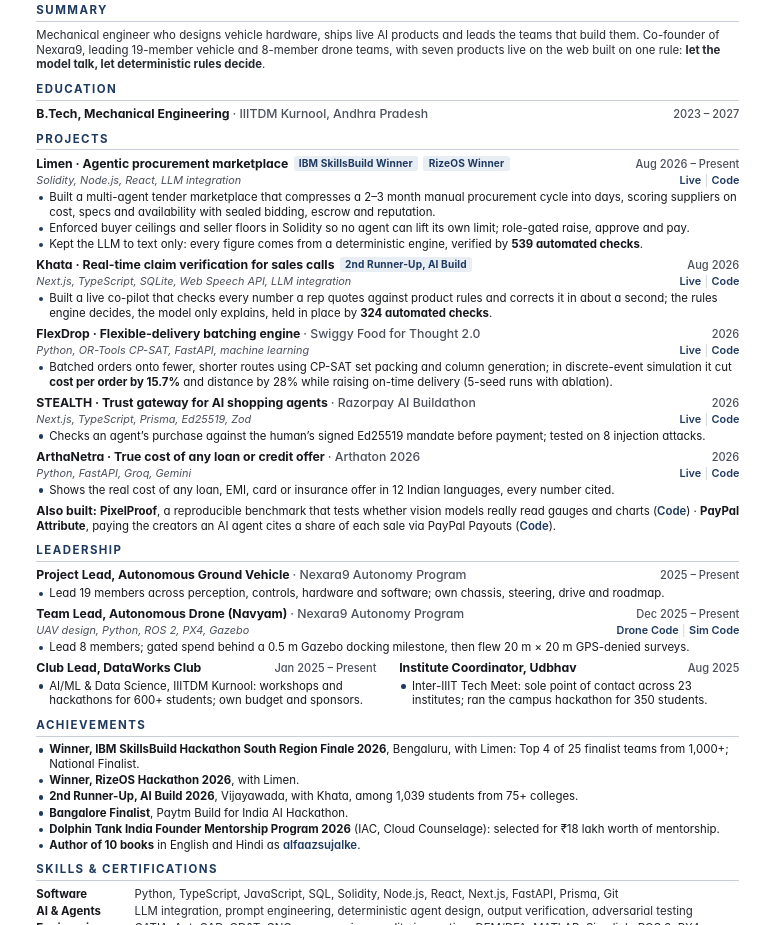
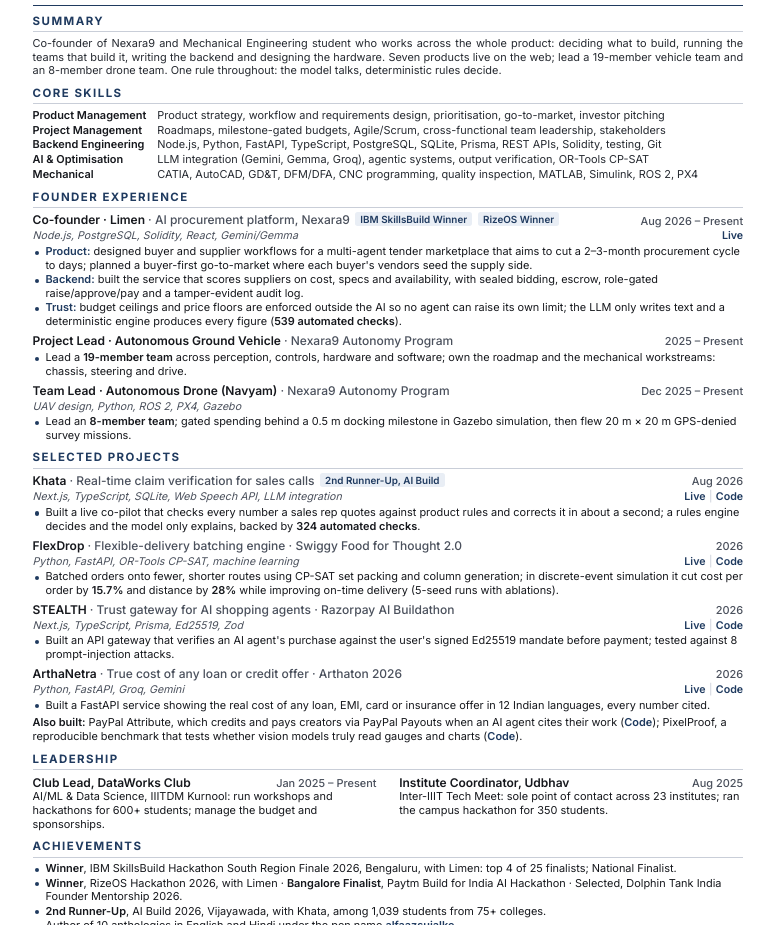
Before and after one commit to sujal128005/sujalnegi.github.io, a plain HTML site: page _resume/resume.html in a window 1280 px wide. Shown: the part 100-1025 px from the top of the page, without its empty margins (9-783 px from the left). Drawn offline with Linux system fonts and the light colour scheme.

Commit message:
Rebuild résumé as a one-page founder résumé; fix links
Résumé now covers product management, project management, backend
engineering and mechanical design, with a Core Skills grid and a
Founder Experience section. Corrects the LinkedIn URL to /in/sujal128005,
drops links to private repos, and bundles Inter so the PDF builds the
same anywhere. Removes the Limen 'Code' link on the home page (repo is
now private) and updates the /resume link-preview text.

Co-Authored-By: Claude Opus 5.5 <noreply@anthropic.com>
Claude-Session: https://claude.ai/code/session_0138dvwpQtLupDeucAusEC4w

```diff
--- a/_resume/resume.html
+++ b/_resume/resume.html
@@ -2,58 +2,60 @@
 <html lang="en">
 <head>
 <meta charset="utf-8">
-<title>Sujal Negi · Résumé</title>
+<title>Sujal Negi</title>
 <style>
+  @font-face { font-family: "Inter"; font-weight: 400; src: url("fonts/inter-latin-400-normal.woff2") format("woff2"); }
+  @font-face { font-family: "Inter"; font-weight: 500; src: url("fonts/inter-latin-500-normal.woff2") format("woff2"); }
+  @font-face { font-family: "Inter"; font-weight: 600; src: url("fonts/inter-latin-600-normal.woff2") format("woff2"); }
+  @font-face { font-family: "Inter"; font-weight: 700; src: url("fonts/inter-latin-700-normal.woff2") format("woff2"); }
   @page { size: A4; margin: 0; }
   * { box-sizing: border-box; margin: 0; padding: 0; }
   :root { --ink: #16181d; --muted: #4a505c; --accent: #1f3a5f; --rule: #c9ced8; }
   html { -webkit-print-color-adjust: exact; print-color-adjust: exact; }
   body {
     font-family: "Inter", "Liberation Sans", Arial, sans-serif;
-    font-size: 8.55pt; line-height: 1.3; color: var(--ink); background: #fff;
-    width: 210mm; height: 297mm; padding: 9mm 12mm 8mm;
-    font-feature-settings: "tnum" 0, "cv11" 1;
+    font-size: 8.2pt; line-height: 1.25; color: var(--ink); background: #fff;
+    width: 210mm; height: 297mm; padding: 8mm 11mm 7mm;
   }
   a { color: inherit; text-decoration: none; }
 
-  header { display: flex; justify-content: space-between; align-items: flex-end; gap: 6mm;
-           padding-bottom: 2.4mm; border-bottom: 1.3pt solid var(--accent); }
+  header { text-align: center; padding-bottom: 2.2mm; border-bottom: 1.3pt solid var(--accent); }
   h1 { font-size: 21pt; font-weight: 700; letter-spacing: -0.4pt; line-height: 1; color: var(--accent); }
-  .tagline { margin-top: 1.5mm; white-space: nowrap; font-size: 9.2pt; font-weight: 500; color: var(--muted); }
-  .contact { text-align: right; font-size: 8.3pt; line-height: 1.45; color: var(--muted); }
-  .contact b { color: var(--ink); font-weight: 600; }
-  .contact .sep { color: var(--rule); padding: 0 1.2mm; }
+  .tagline { margin-top: 1.4mm; font-size: 9pt; font-weight: 500; color: var(--muted); }
+  .contact { margin-top: 1.3mm; font-size: 8.1pt; color: var(--muted); }
+  .contact a { color: var(--accent); }
+  .contact .sep { color: var(--rule); padding: 0 1.6mm; }
 
-  section { margin-top: 2.5mm; }
+  section { margin-top: 2.1mm; }
   h2 { font-size: 8.6pt; font-weight: 700; letter-spacing: 1.1pt; text-transform: uppercase; color: var(--accent);
-       padding-bottom: 0.8mm; border-bottom: 0.6pt solid var(--rule); margin-bottom: 1.5mm; }
-  .summary { color: #262a31; }
+       padding-bottom: 0.8mm; border-bottom: 0.6pt solid var(--rule); margin-bottom: 1.2mm; }
+  .summary { color: #262a31; text-align: justify; }
 
-  .item { margin-top: 1.4mm; }
+  .item { margin-top: 1.2mm; }
   .item:first-of-type { margin-top: 0; }
   .row { display: flex; justify-content: space-between; align-items: baseline; gap: 4mm; }
-  .title { font-weight: 650; font-size: 9.2pt; }
+  .title { font-weight: 600; font-size: 9pt; }
   .title .role { font-weight: 500; color: var(--muted); }
-  .when { font-size: 8.3pt; color: var(--muted); white-space: nowrap; font-weight: 500; }
-  .meta { display: flex; justify-content: space-between; gap: 4mm; font-size: 8.15pt; color: var(--muted); margin-top: 0.3mm; }
+  .when { font-size: 8.2pt; color: var(--muted); white-space: nowrap; font-weight: 500; }
+  .meta { display: flex; justify-content: space-between; gap: 4mm; font-size: 8pt; color: var(--muted); margin-top: 0.3mm; }
   .stack { font-style: italic; }
   .links a { color: var(--accent); font-weight: 600; }
   .links .sep { color: var(--rule); padding: 0 0.9mm; }
-  .award { display: inline-block; font-size: 7.6pt; font-weight: 650; color: var(--accent); background: #e9eef5;
-           border-radius: 2pt; padding: 0.2mm 1.4mm; margin-left: 1.4mm; vertical-align: 1pt; letter-spacing: 0.1pt; }
+  .award { display: inline-block; font-size: 7.4pt; font-weight: 600; color: var(--accent); background: #e9eef5;
+           border-radius: 2pt; padding: 0.2mm 1.4mm; margin-left: 1.4mm; vertical-align: 1pt; }
+  .tag { font-weight: 600; color: var(--accent); }
 
-  ul { list-style: none; margin-top: 0.7mm; }
-  li { position: relative; padding-left: 3.4mm; margin-top: 0.35mm; }
-  li::before { content: ""; position: absolute; left: 0.6mm; top: 1.55mm; width: 1.15mm; height: 1.15mm;
+  ul { list-style: none; margin-top: 0.6mm; }
+  li { position: relative; padding-left: 3.4mm; margin-top: 0.2mm; }
+  li::before { content: ""; position: absolute; left: 0.6mm; top: 1.5mm; width: 1.1mm; height: 1.1mm;
                border-radius: 50%; background: var(--accent); }
-  b, strong { font-weight: 650; }
+  b { font-weight: 600; }
 
-  .grid2 .item { margin-top: 1.4mm; }
+  .skills { display: grid; grid-template-columns: 31mm 1fr; row-gap: 0.3mm; column-gap: 2mm; }
+  .skills dt { font-weight: 600; }
+  .skills dd { color: #262a31; }
   .grid2 { display: grid; grid-template-columns: 1fr 1fr; column-gap: 6mm; }
-  .ach { display: grid; grid-template-columns: 1fr 1fr; column-gap: 6mm; }
-  .skills { display: grid; grid-template-columns: 24mm 1fr; row-gap: 0.6mm; column-gap: 2mm; }
-  .skills dt { font-weight: 650; }
-  .skills dd { color: #262a31; }
+  .also { margin-top: 1.1mm; }
 </style>
 </head>
 <body>
@@ -61,150 +63,138 @@
 <header>
   <div>
     <h1>Sujal Negi</h1>
-    <p class="tagline">Mechanical Engineer · AI Product Builder · Co-founder, Nexara9</p>
+    <p class="tagline">Founder · Product &amp; Project Management · Backend Engineering · Mechanical Design</p>
   </div>
-  <div class="contact">
-    <div><a href="mailto:offsujal128005@gmail.com"><b>offsujal128005@gmail.com</b></a><span class="sep">|</span>+91 78076 09929</div>
-    <div><a href="https://sujalnegi.tech">sujalnegi.tech</a><span class="sep">|</span><a href="https://nexara9.me">nexara9.me</a></div>
-    <div><a href="https://github.com/sujal128005">github.com/sujal128005</a><span class="sep">|</span><a href="https://linkedin.com/in/sujalnegi128005">linkedin.com/in/sujalnegi128005</a></div>
-  </div>
+  <div class="contact"><a href="mailto:offsujal128005@gmail.com">offsujal128005@gmail.com</a><span class="sep">|</span><a href="tel:+917807609929">+91 78076 09929</a><span class="sep">|</span><a href="https://sujalnegi.tech">sujalnegi.tech</a><span class="sep">|</span><a href="https://nexara9.me">nexara9.me</a><span class="sep">|</span><a href="https://github.com/sujal128005">github.com/sujal128005</a><span class="sep">|</span><a href="https://www.linkedin.com/in/sujal128005/">linkedin.com/in/sujal128005</a></div>
 </header>
 
 <section>
   <h2>Summary</h2>
-  <p class="summary">Mechanical engineer who designs vehicle hardware, ships live AI products and leads the teams that build them. Co-founder of Nexara9, leading 19-member vehicle and 8-member drone teams, with seven products live on the web built on one rule: <b>let the model talk, let deterministic rules decide</b>.</p>
+  <p class="summary">Co-founder of Nexara9 and Mechanical Engineering student who works across the whole product: deciding what to build, running the teams that build it, writing the backend and designing the hardware. Seven products live on the web; lead a 19-member vehicle team and an 8-member drone team. One rule throughout: the model talks, deterministic rules decide.</p>
 </section>
 
 <section>
-  <h2>Education</h2>
-  <div class="row">
-    <span class="title">B.Tech, Mechanical Engineering <span class="role">· IIITDM Kurnool, Andhra Pradesh</span></span>
-    <span class="when">2023 – 2027</span>
-  </div>
+  <h2>Core Skills</h2>
+  <dl class="skills">
+    <dt>Product Management</dt><dd>Product strategy, workflow and requirements design, prioritisation, go-to-market, investor pitching</dd>
+    <dt>Project Management</dt><dd>Roadmaps, milestone-gated budgets, Agile/Scrum, cross-functional team leadership, stakeholders</dd>
+    <dt>Backend Engineering</dt><dd>Node.js, Python, FastAPI, TypeScript, PostgreSQL, SQLite, Prisma, REST APIs, Solidity, testing, Git</dd>
+    <dt>AI &amp; Optimisation</dt><dd>LLM integration (Gemini, Gemma, Groq), agentic systems, output verification, OR-Tools CP-SAT</dd>
+    <dt>Mechanical</dt><dd>CATIA, AutoCAD, GD&amp;T, DFM/DFA, CNC programming, quality inspection, MATLAB, Simulink, ROS 2, PX4</dd>
+  </dl>
 </section>
 
 <section>
-  <h2>Projects</h2>
+  <h2>Founder Experience</h2>
 
   <div class="item">
     <div class="row">
-      <span class="title">Limen · Agentic procurement marketplace<span class="award">IBM SkillsBuild Winner</span><span class="award">RizeOS Winner</span></span>
+      <span class="title">Co-founder · Limen <span class="role">· AI procurement platform, Nexara9</span><span class="award">IBM SkillsBuild Winner</span><span class="award">RizeOS Winner</span></span>
       <span class="when">Aug 2026 – Present</span>
     </div>
-    <div class="meta"><span class="stack">Solidity, Node.js, React, LLM integration</span><span class="links"><a href="https://limen-peqe.onrender.com">Live</a><span class="sep">|</span><a href="https://github.com/sujal128005/limen">Code</a></span></div>
+    <div class="meta"><span class="stack">Node.js, PostgreSQL, Solidity, React, Gemini/Gemma</span><span class="links"><a href="https://limen-peqe.onrender.com">Live</a></span></div>
     <ul>
-      <li>Built a multi-agent tender marketplace that compresses a 2–3 month manual procurement cycle into days, scoring suppliers on cost, specs and availability with sealed bidding, escrow and reputation.</li>
-      <li>Enforced buyer ceilings and seller floors in Solidity so no agent can lift its own limit; role-gated raise, approve and pay.</li>
-      <li>Kept the LLM to text only: every figure comes from a deterministic engine, verified by <b>539 automated checks</b>.</li>
+      <li><span class="tag">Product:</span> designed buyer and supplier workflows for a multi-agent tender marketplace that aims to cut a 2–3-month procurement cycle to days; planned a buyer-first go-to-market where each buyer's vendors seed the supply side.</li>
+      <li><span class="tag">Backend:</span> built the service that scores suppliers on cost, specs and availability, with sealed bidding, escrow, role-gated raise/approve/pay and a tamper-evident audit log.</li>
+      <li><span class="tag">Trust:</span> budget ceilings and price floors are enforced outside the AI so no agent can raise its own limit; the LLM only writes text and a deterministic engine produces every figure (<b>539 automated checks</b>).</li>
     </ul>
   </div>
 
   <div class="item">
     <div class="row">
-      <span class="title">Khata · Real-time claim verification for sales calls<span class="award">2nd Runner-Up, AI Build</span></span>
-      <span class="when">Aug 2026</span>
+      <span class="title">Project Lead · Autonomous Ground Vehicle <span class="role">· Nexara9 Autonomy Program</span></span>
+      <span class="when">2025 – Present</span>
     </div>
-    <div class="meta"><span class="stack">Next.js, TypeScript, SQLite, Web Speech API, LLM integration</span><span class="links"><a href="https://khata-avs8.onrender.com/login">Live</a><span class="sep">|</span><a href="https://github.com/sujal128005/khata">Code</a></span></div>
     <ul>
-      <li>Built a live co-pilot that checks every number a rep quotes against product rules and corrects it in about a second; the rules engine decides, the model only explains, held in place by <b>324 automated checks</b>.</li>
+      <li>Lead a <b>19-member team</b> across perception, controls, hardware and software; own the roadmap and the mechanical workstreams: chassis, steering and drive.</li>
     </ul>
   </div>
 
   <div class="item">
     <div class="row">
-      <span class="title">FlexDrop · Flexible-delivery batching engine <span class="role">· Swiggy Food for Thought 2.0</span></span>
-      <span class="when">2026</span>
+      <span class="title">Team Lead · Autonomous Drone (Navyam) <span class="role">· Nexara9 Autonomy Program</span></span>
+      <span class="when">Dec 2025 – Present</span>
     </div>
-    <div class="meta"><span class="stack">Python, OR-Tools CP-SAT, FastAPI, machine learning</span><span class="links"><a href="https://flexdrop.onrender.com/app/">Live</a><span class="sep">|</span><a href="https://github.com/sujal128005/FlexDrop">Code</a></span></div>
+    <div class="meta"><span class="stack">UAV design, Python, ROS 2, PX4, Gazebo</span></div>
     <ul>
-      <li>Batched orders onto fewer, shorter routes using CP-SAT set packing and column generation; in discrete-event simulation it cut <b>cost per order by 15.7%</b> and distance by 28% while raising on-time delivery (5-seed runs with ablation).</li>
+      <li>Lead an <b>8-member team</b>; gated spending behind a 0.5 m docking milestone in Gazebo simulation, then flew 20 m × 20 m GPS-denied survey missions.</li>
     </ul>
+  </div>
+</section>
+
+<section>
+  <h2>Selected Projects</h2>
+
+  <div class="item">
+    <div class="row">
+      <span class="title">Khata <span class="role">· Real-time claim verification for sales calls</span><span class="award">2nd Runner-Up, AI Build</span></span>
+      <span class="when">Aug 2026</span>
+    </div>
+    <div class="meta"><span class="stack">Next.js, TypeScript, SQLite, Web Speech API, LLM integration</span><span class="links"><a href="https://khata-avs8.onrender.com/login">Live</a><span class="sep">|</span><a href="https://github.com/sujal128005/khata">Code</a></span></div>
+    <ul><li>Built a live co-pilot that checks every number a sales rep quotes against product rules and corrects it in about a second; a rules engine decides and the model only explains, backed by <b>324 automated checks</b>.</li></ul>
   </div>
 
   <div class="item">
     <div class="row">
-      <span class="title">STEALTH · Trust gateway for AI shopping agents <span class="role">· Razorpay AI Buildathon</span></span>
+      <span class="title">FlexDrop <span class="role">· Flexible-delivery batching engine · Swiggy Food for Thought 2.0</span></span>
       <span class="when">2026</span>
     </div>
-    <div class="meta"><span class="stack">Next.js, TypeScript, Prisma, Ed25519, Zod</span><span class="links"><a href="https://bouncerkya.onrender.com">Live</a><span class="sep">|</span><a href="https://github.com/sujal128005/bouncerkya">Code</a></span></div>
-    <ul>
-      <li>Checks an agent’s purchase against the human’s signed Ed25519 mandate before payment; tested on 8 injection attacks.</li>
-    </ul>
+    <div class="meta"><span class="stack">Python, FastAPI, OR-Tools CP-SAT, machine learning</span><span class="links"><a href="https://flexdrop.onrender.com/app/">Live</a><span class="sep">|</span><a href="https://github.com/sujal128005/FlexDrop">Code</a></span></div>
+    <ul><li>Batched orders onto fewer, shorter routes using CP-SAT set packing and column generation; in discrete-event simulation it cut cost per order by <b>15.7%</b> and distance by <b>28%</b> while improving on-time delivery (5-seed runs with ablations).</li></ul>
   </div>
 
   <div class="item">
     <div class="row">
-      <span class="title">ArthaNetra · True cost of any loan or credit offer <span class="role">· Arthaton 2026</span></span>
+      <span class="title">STEALTH <span class="role">· Trust gateway for AI shopping agents · Razorpay AI Buildathon</span></span>
+      <span class="when">2026</span>
+    </div>
+    <div class="meta"><span class="stack">Next.js, TypeScript, Prisma, Ed25519, Zod</span><span class="links"><a href="https://bouncerkya.onrender.com">Live</a><span class="sep">|</span><a href="https://github.com/sujal128005/bouncerkya">Code</a></span></div>
+    <ul><li>Built an API gateway that verifies an AI agent's purchase against the user's signed Ed25519 mandate before payment; tested against 8 prompt-injection attacks.</li></ul>
+  </div>
+
+  <div class="item">
+    <div class="row">
+      <span class="title">ArthaNetra <span class="role">· True cost of any loan or credit offer · Arthaton 2026</span></span>
       <span class="when">2026</span>
     </div>
     <div class="meta"><span class="stack">Python, FastAPI, Groq, Gemini</span><span class="links"><a href="https://arthanetra.onrender.com">Live</a><span class="sep">|</span><a href="https://github.com/sujal128005/ArthaNetra">Code</a></span></div>
-    <ul>
-      <li>Shows the real cost of any loan, EMI, card or insurance offer in 12 Indian languages, every number cited.</li>
-    </ul>
+    <ul><li>Built a FastAPI service showing the real cost of any loan, EMI, card or insurance offer in 12 Indian languages, every number cited.</li></ul>
   </div>
 
-  <div class="item">
-    <p><span class="title">Also built:</span> <b>PixelProof</b>, a reproducible benchmark that tests whether vision models really read gauges and charts (<a href="https://github.com/sujal128005/Qwen" style="color:var(--accent);font-weight:600">Code</a>) · <b>PayPal Attribute</b>, paying the creators an AI agent cites a share of each sale via PayPal Payouts (<a href="https://github.com/sujal128005/paypal-attribute" style="color:var(--accent);font-weight:600">Code</a>).</p>
-  </div>
+  <p class="also"><b>Also built:</b> PayPal Attribute, which credits and pays creators via PayPal Payouts when an AI agent cites their work (<a class="tag" href="https://github.com/sujal128005/paypal-attribute">Code</a>); PixelProof, a reproducible benchmark that tests whether vision models truly read gauges and charts (<a class="tag" href="https://github.com/sujal128005/Qwen">Code</a>).</p>
 </section>
 
 <section>
   <h2>Leadership</h2>
-
-  <div class="item">
-    <div class="row">
-      <span class="title">Project Lead, Autonomous Ground Vehicle <span class="role">· Nexara9 Autonomy Program</span></span>
-      <span class="when">2025 – Present</span>
+  <div class="grid2">
+    <div>
+      <div class="row"><span class="title">Club Lead, DataWorks Club</span><span class="when">Jan 2025 – Present</span></div>
+      <p>AI/ML &amp; Data Science, IIITDM Kurnool: run workshops and hackathons for 600+ students; manage the budget and sponsorships.</p>
     </div>
-    <ul>
-      <li>Lead 19 members across perception, controls, hardware and software; own chassis, steering, drive and roadmap.</li>
-    </ul>
-  </div>
-
-  <div class="item">
-    <div class="row">
-      <span class="title">Team Lead, Autonomous Drone (Navyam) <span class="role">· Nexara9 Autonomy Program</span></span>
-      <span class="when">Dec 2025 – Present</span>
-    </div>
-    <div class="meta"><span class="stack">UAV design, Python, ROS 2, PX4, Gazebo</span><span class="links"><a href="https://github.com/sujal128005/gps-denied-drone">Drone Code</a><span class="sep">|</span><a href="https://github.com/sujal128005/Navyam-Simulation">Sim Code</a></span></div>
-    <ul>
-      <li>Lead 8 members; gated spend behind a 0.5 m Gazebo docking milestone, then flew 20 m × 20 m GPS-denied surveys.</li>
-    </ul>
-  </div>
-
-  <div class="grid2">
-    <div class="item">
-      <div class="row"><span class="title">Club Lead, DataWorks Club</span><span class="when">Jan 2025 – Present</span></div>
-      <ul><li>AI/ML &amp; Data Science, IIITDM Kurnool: workshops and hackathons for 600+ students; own budget and sponsors.</li></ul>
-    </div>
-    <div class="item">
+    <div>
       <div class="row"><span class="title">Institute Coordinator, Udbhav</span><span class="when">Aug 2025</span></div>
-      <ul><li>Inter-IIIT Tech Meet: sole point of contact across 23 institutes; ran the campus hackathon for 350 students.</li></ul>
+      <p>Inter-IIIT Tech Meet: sole point of contact across 23 institutes; ran the campus hackathon for 350 students.</p>
     </div>
   </div>
 </section>
 
 <section>
   <h2>Achievements</h2>
-  <ul>
-    <li><b>Winner, IBM SkillsBuild Hackathon South Region Finale 2026</b>, Bengaluru, with Limen: Top 4 of 25 finalist teams from 1,000+; National Finalist.</li>
-    <li><b>Winner, RizeOS Hackathon 2026</b>, with Limen.</li>
-    <li><b>2nd Runner-Up, AI Build 2026</b>, Vijayawada, with Khata, among 1,039 students from 75+ colleges.</li>
-    <li><b>Bangalore Finalist</b>, Paytm Build for India AI Hackathon.</li>
-    <li><b>Dolphin Tank India Founder Mentorship Program 2026</b> (IAC, Cloud Counselage): selected for ₹18 lakh worth of mentorship.</li>
-    <li><b>Author of 10 books</b> in English and Hindi as <a href="https://alfaaz.sujalnegi.tech/" style="color:var(--accent);font-weight:600">alfaazsujalke</a>.</li>
+  <ul style="margin-top:0">
+    <li><b>Winner</b>, IBM SkillsBuild Hackathon South Region Finale 2026, Bengaluru, with Limen: top 4 of 25 finalists; National Finalist.</li>
+    <li><b>Winner</b>, RizeOS Hackathon 2026, with Limen · <b>Bangalore Finalist</b>, Paytm Build for India AI Hackathon · Selected, Dolphin Tank India Founder Mentorship 2026.</li>
+    <li><b>2nd Runner-Up</b>, AI Build 2026, Vijayawada, with Khata, among 1,039 students from 75+ colleges.</li>
+    <li>Author of 10 anthologies in English and Hindi under the pen name <a class="tag" href="https://alfaaz.sujalnegi.tech/">alfaazsujalke</a>.</li>
   </ul>
 </section>
 
 <section>
-  <h2>Skills &amp; Certifications</h2>
-  <dl class="skills">
-    <dt>Software</dt><dd>Python, TypeScript, JavaScript, SQL, Solidity, Node.js, React, Next.js, FastAPI, Prisma, Git</dd>
-    <dt>AI &amp; Agents</dt><dd>LLM integration, prompt engineering, deterministic agent design, output verification, adversarial testing</dd>
-    <dt>Engineering</dt><dd>CATIA, AutoCAD, GD&amp;T, CNC programming, quality inspection, DFM/DFA, MATLAB, Simulink, ROS 2, PX4</dd>
-    <dt>Operations</dt><dd>Agile/Scrum, project planning, OR-Tools optimisation, team coordination, B2B marketing, MS Excel, PowerPoint</dd>
-    <dt>Certifications</dt><dd>Agile &amp; Scrum (Alison, 84%) · Google Analytics for Beginners (98.25%) · MATLAB &amp; Simscape Onramps</dd>
-  </dl>
+  <h2>Education &amp; Certifications</h2>
+  <div class="row">
+    <span class="title">B.Tech, Mechanical Engineering <span class="role">· IIITDM Kurnool, Andhra Pradesh</span></span>
+    <span class="when">2023 – 2027</span>
+  </div>
+  <p style="margin-top:0.5mm;color:var(--muted)">Agile &amp; Scrum (Alison, 84%) · Google Analytics for Beginners (98.25%) · MATLAB &amp; Simscape Onramps (MathWorks)</p>
 </section>
 
 </body>
```
Also changed, not shown: index.html (+1 -1 lines), resume/index.html (+2 -2 lines), _resume/fonts/inter-latin-400-normal.woff2 (added), _resume/fonts/inter-latin-500-normal.woff2 (added), _resume/fonts/inter-latin-600-normal.woff2 (added), _resume/fonts/inter-latin-700-normal.woff2 (added), 2 other files.
